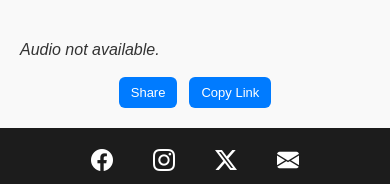
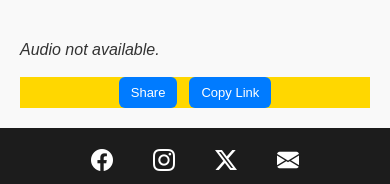
Before and after one commit to komezimihigo/IndocNow, a Flask app: template templates/article.html in a window 390 px wide. Shown: the part 214-398 px from the top of the page. Run offline with Flask 3, Linux system fonts and the light colour scheme; the template is opened without the code that fills it, so the values that code supplies are empty.

Commit message:
Improve mobile layout

```diff
--- a/static/style.css
+++ b/static/style.css
@@ -696,6 +696,7 @@ footer.footer a:hover {
     gap: 12px;
     margin-top: 10px;
     flex-wrap: wrap;
+    background: #ffd700;
   }
 
   .share-buttons button {
```
